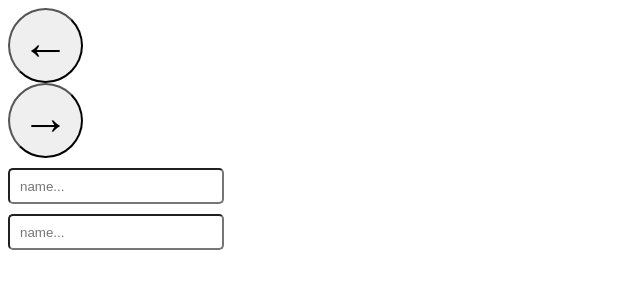
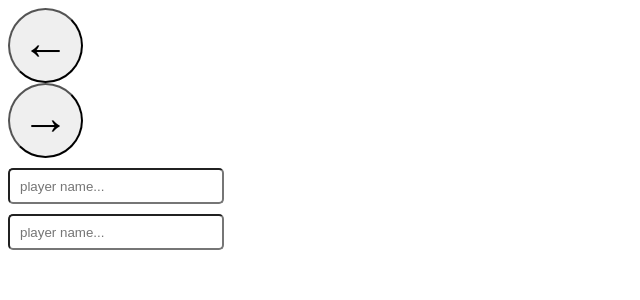
Before and after one commit to ZaneMeroff/team_gen, a Vue app: page /enterNames in a window 1280 px wide. Shown: the top 300 px of the page, without its empty margins (0-640 px from the left). Built offline with nearby package versions, Linux system fonts and the light colour scheme.

Commit message:
Create handleInputChange in NameInput component

```diff
--- a/src/components/NameInput.vue
+++ b/src/components/NameInput.vue
@@ -1,7 +1,12 @@
 <template>
   <form autocomplete="off">
 
-    <input class="name-input" placeholder="name..."/>
+    <input
+      @change="handleInputChange"
+      v-model="name"
+      class="name-input"
+      placeholder="player name..."
+    />
 
   </form>
 </template>
@@ -9,15 +14,26 @@
 <script>
   export default {
     name: "NameInput",
-    props: {},
+    props: {
+      id: { type: Number, default: 0 },
+    },
     components: {},
     data() {
       return {
-
+        name: "",
       }
     },
-    methods: {},
-    computed: {},
+    methods: {
+
+      handleInputChange() {
+        this.$store.commit("updatePlayerName", {id: this.id, name: this.name})
+      }
+    },
+    computed: {
+      playerList() {
+        return this.$store.state.playerList
+      },
+    },
     watch: {},
   }
 </script>
```
